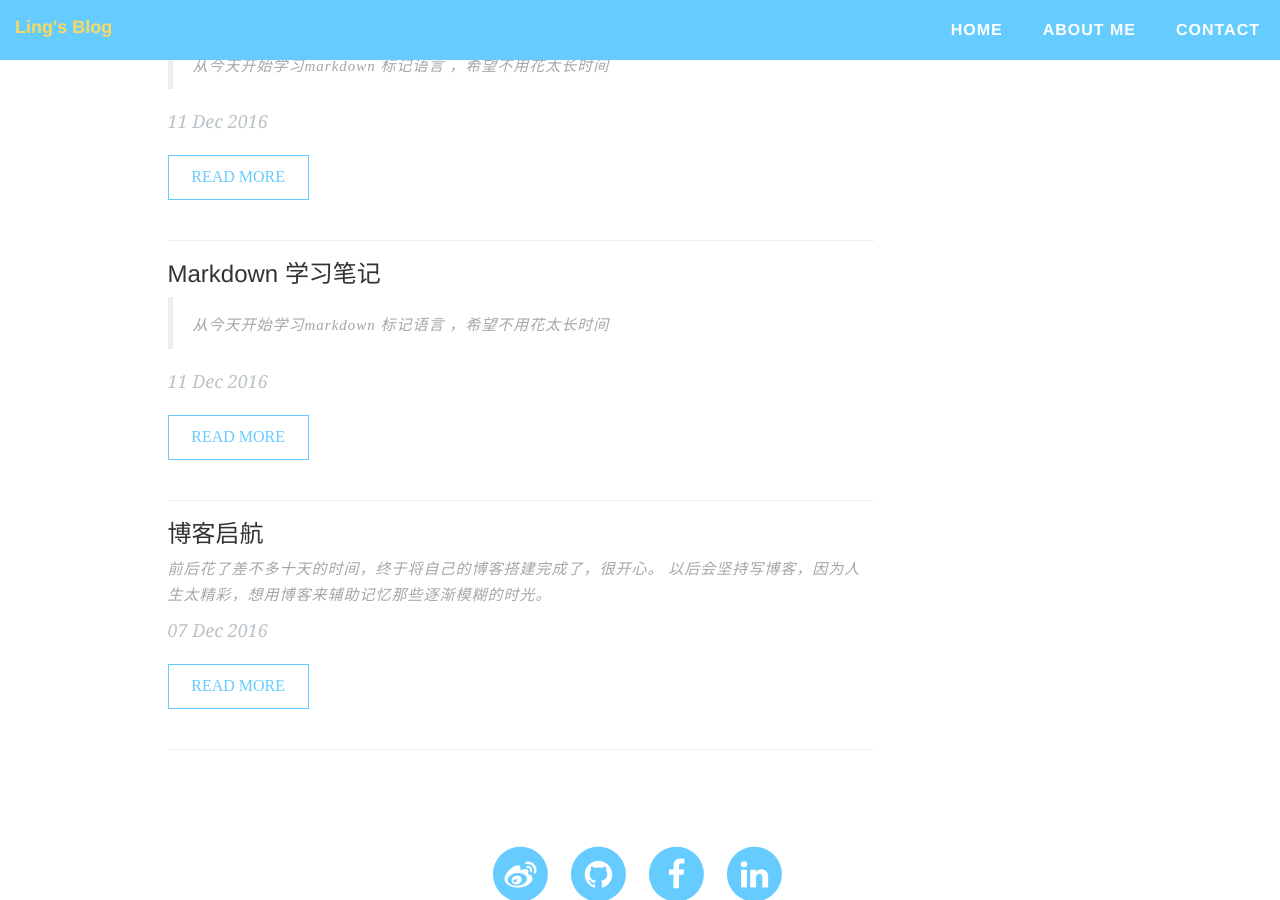
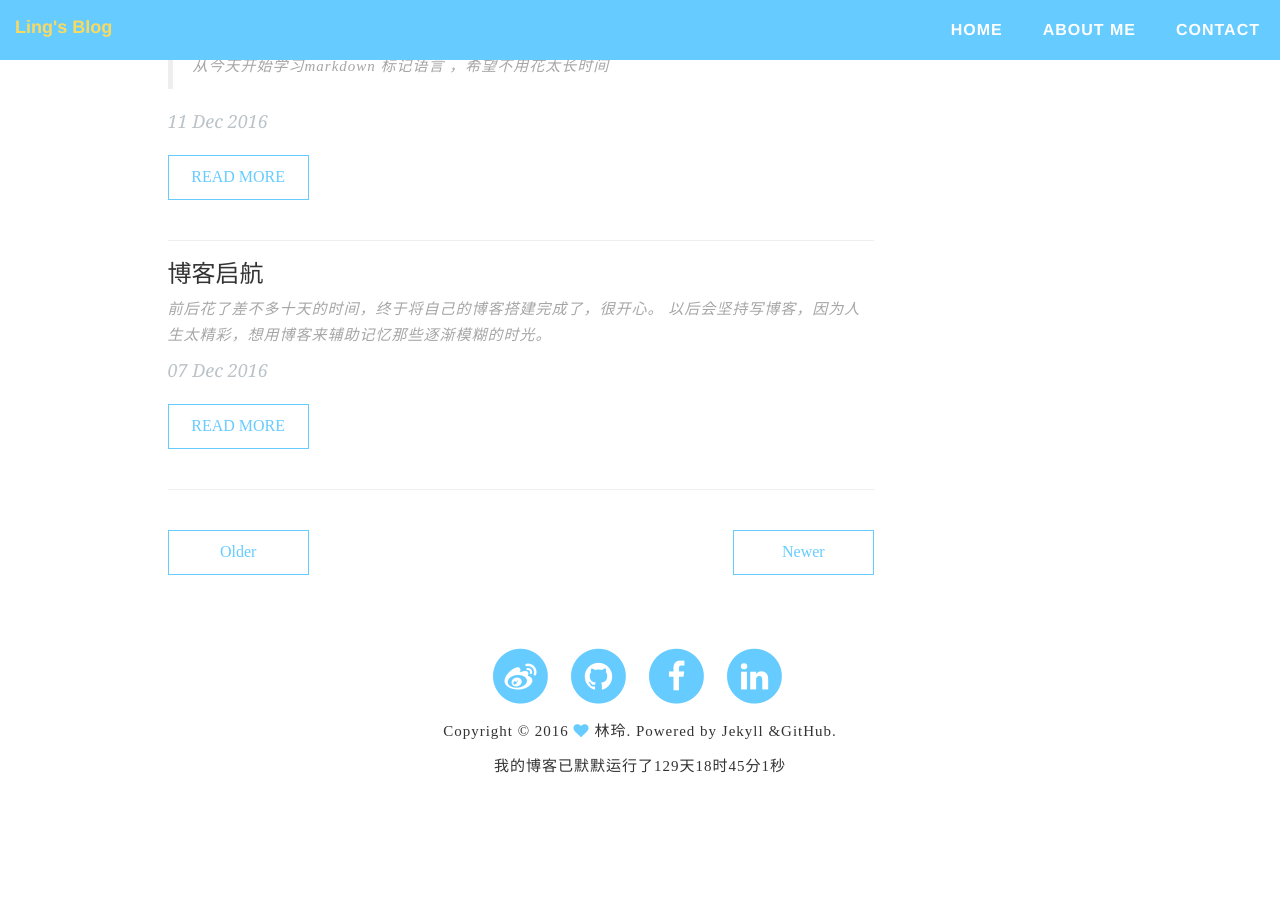
Before and after one commit to LingLinyp/LingLinyp.github.io, a Jekyll site: the page built from index.html, in a window 1280 px wide and 900 px high, scrolled down 2622 px. Built offline with Jekyll 4.4.1, drawn with Linux system fonts in a browser that asks for light colours; the list of posts is cut into pages by our own code; after the commit the page ends 3452 px from its top, so only the background shows below that; some of the changed lines change nothing that is shown.

Commit message:
delete_post

````diff
--- a/_config.yml
+++ b/_config.yml
@@ -33,7 +33,7 @@ duoshuo_username: linglinyp
 
 
 # Build settings
-#permalink: pretty
+# permalink: pretty
 highlighter: rouge
 markdown: kramdown
 kramdown:
@@ -41,8 +41,8 @@ kramdown:
 theme: minima
 gems: [jekyll-paginate]
 
-#paginate: 8
-#paginate_path: "page:num"
+paginate: 5
+
 
 exclude:
   - Gemfile
--- a/_posts/2017-2-14-bye.md
+++ /dev/null
@@ -1,254 +0,0 @@
----
-layout: post
-title: 'Markdown 学习笔记'
-date: 2016-12-11 10:23:00
-tags: Markdown
----
-> 从今天开始学习markdown 标记语言 ，希望不用花太长时间
-
-#### **什么是Markdown?** <br><br>
-
-Markdown 是一种轻量级标记语言，目标是实现**「易读易写」**，就是简单好用容易学习。
-Markdown可以理解为将用markdown语言编写的内容转换为HTML内容的工具。
-
-***
-
-#### **为什么选择Markdown?**<br><br>
-
-- 可以兼容HTML，转化为HTML格式发布
-
-- 纯文本，兼容性极强，用所有编辑器都能打开
-
-- 专心码字，不用担心排版
-
-- 体现**极简主义**
-
-***
-#### **Markdown 基本语法**<br><br>
-
-1.**标题**
-
-当文章层次比较多的时候，可以用标题分段。
-
-在标题的前面加#，1-6个#代表一级标题-六级标题。
-
-Markdown中：
-
-```
-# 一级标题
-## 二级标题
-### 三级标题
-#### 四级标题
-##### 五级标题
-###### 六级标题
-```
-
-效果：
-
-# 一级标题
-
-## 二级标题
-
-### 三级标题
-
-#### 四级标题
-
-##### 五级标题
-
-###### 六级标题
-
-_注：在#与标题之间保持有一个字符的空格，这符合Markdown语法规则。_
-
-2.**引用**
-
-可以在所引用的内容前面添加 `>`
-```
-> Hi, 我是一段引用内容
-```
-
-效果：
-
-> Hi, 我是一段引用内容
-
-3.**有序列表**
-
-书写语法： _数字 . 空格 内容_
-
-Markdown中：
-
-```
-1. 我是第一
-2. 我是第二
-3. 我是第三
-```
-效果：
-
-1. 我是第一
-2. 我是第二
-3. 我是第三
-
-
-4.**无序列表**
-
-书写语法是： _符号 空格 内容_
-
-Markdown中：
-
-```
-* 可以用`*`
-- 可以用`-`
-+ 还可以用`+`
-```
-效果：
-* 可以用`*`
-- 可以用`-`
-+ 还可以用`+`
-
-
-5.**嵌套列表**
-
-```
-如HTML 中的<ul><ol>标签
-```
-Markdown中：
-
-```
-1. 我的兴趣爱好
-  + 旅游
-  + 书法
-2. 我爱的颜色
-   1. 红色
-   2. 蓝色
-```
-效果：
-
-1. 我的兴趣爱好
-  + 旅游
-  + 书法
-2. 我爱的颜色
-   1. 红色
-   2. 篮色
-
-_无序列表和有序列表可以互相嵌套使用_
-
-6.**分割线**
-
-分割线其实就是HTML中的 `<hr>`。
-
-Markdown中：
-
-```
-3个`*`，`-`或者更多，看自己喜好吧
-
-***
-----
-```
-效果：
-
-***
-----
-
-
-7.**超链接**
-
-
-第一种：行内式
-
-基本语法：`[]()`
-
-在[]中输入链接文字，在()中输入链接地址，()中可以添加`""`输入title属性，随自己喜好加不加。
-
-Markdown中：
-
-```
-[我的博客](http://linglinyp.com "欢迎来到我的博客")
-[Google](http://www.google.com/)
-```
-效果：
-
-[我的博客](http://linglinyp.com "欢迎来到我的博客")
-
-[Google](http://www.google.com/)
-
-
-第二种： 直接展示超链接
-
-Markdown中：
-
-```
-<http://linglinyp.com>
-<123@email.com>
-Markdown 支持以比较简短的自动链接形式来处理网址和电子邮件信箱，用<>将链接包起来即可
-```
-效果：
-
-<http://linglinyp.com>
-
-<123@email.com>
-
-
-8.**强调**
-
-其实是实现了HTML 中`<em>`，`<strong>`标签对文本的强调
-
-用一对星号`*`或者一对底线`_`来包围所需强调的文本（斜体）
-
-Markdown中：
-
-```
-我的 *博客* 是用 *Jekyll*, _Github_ 搭建的
-```
-效果：
-
-我的*博客*是用*Jekyll*, _Github_ 搭建的
-
-用一对双星号`**`来包围所需强调的文本（粗体）
-
-Markdown中：
-
-```
-我的**博客**是用**Jekyll**，**Github**搭建的
-```
-效果：
-
-我的**博客**是用**Jekyll**，**Github**搭建的
-
-_注：星号与被强调文本间不要留空格_
-
-9.**删除线**
-
-在要删除的文本前后加上`~~`
-
-Markdown中：
-
-```
-很简单的~~删除线~~
-```
-效果：
-
-很简单的~~删除线~~
-
-10.**图片**
-
-图片的插入方法与超链接的方法基本相同，但也有微妙不同。
-
-基本语法： 一个`！` `[]`(替代图片的文字) `()`(里面是图片地址)
-
-替代图片的文字就是当图片加载不出来的时候显示的文字部分。
-
-Markdown 中：
-
-```
-![这是一张网络图片](http://www.misskatecuttables.com/uploads/shopping_cart/9169/med_cute-firework.png)
-![这是一张本地图片](/images/sidebar_1.png)
-```
-效果：
-
-![这是一张网络图片](http://www.misskatecuttables.com/uploads/shopping_cart/9169/med_cute-firework.png)
-
-![这是一张本地图片](/images/sidebar_1.png)
-
-
-结束了
-
-感觉目前要用到的都学会了。之后遇到新的不会的再回来补充吧。
````
